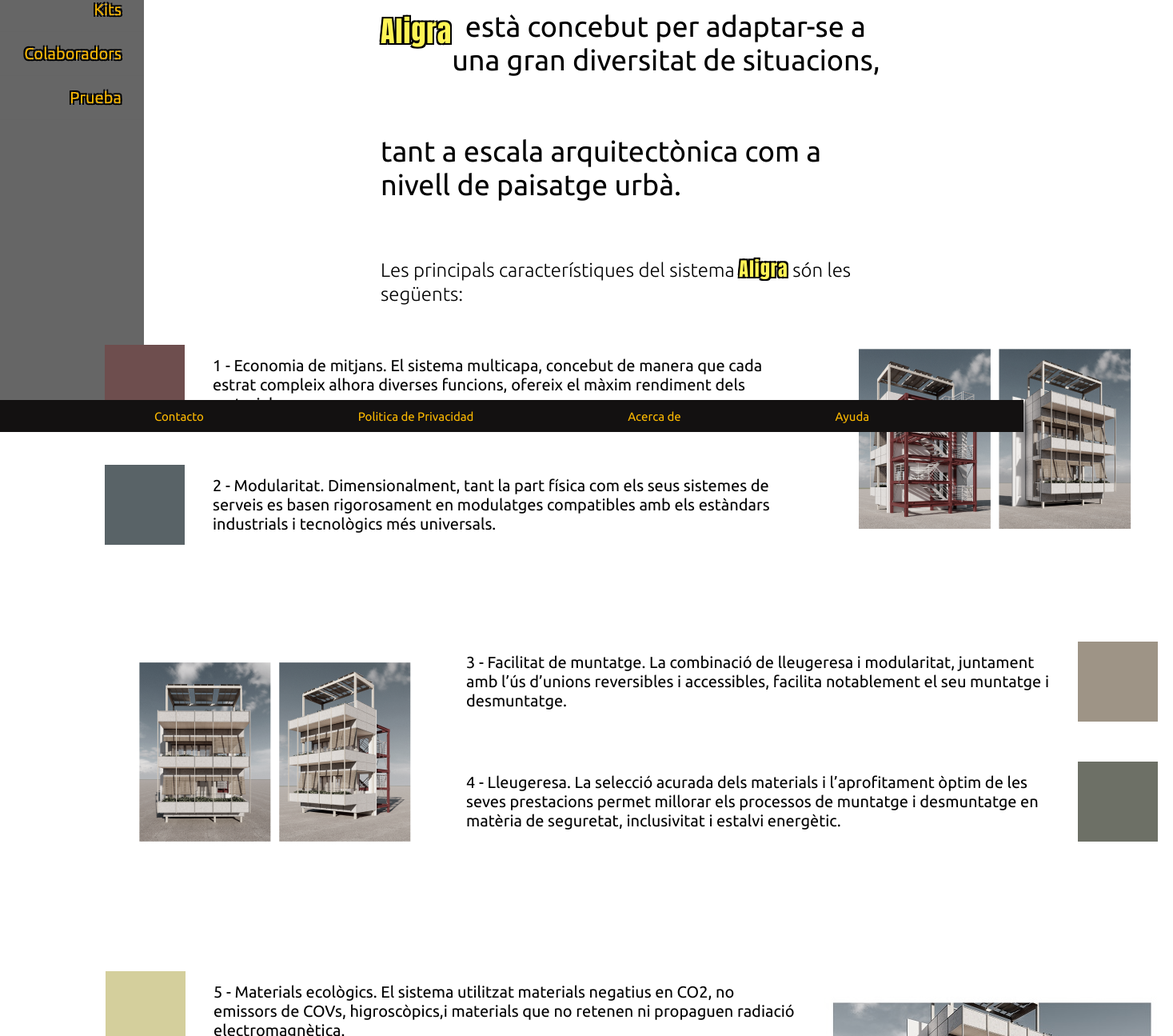
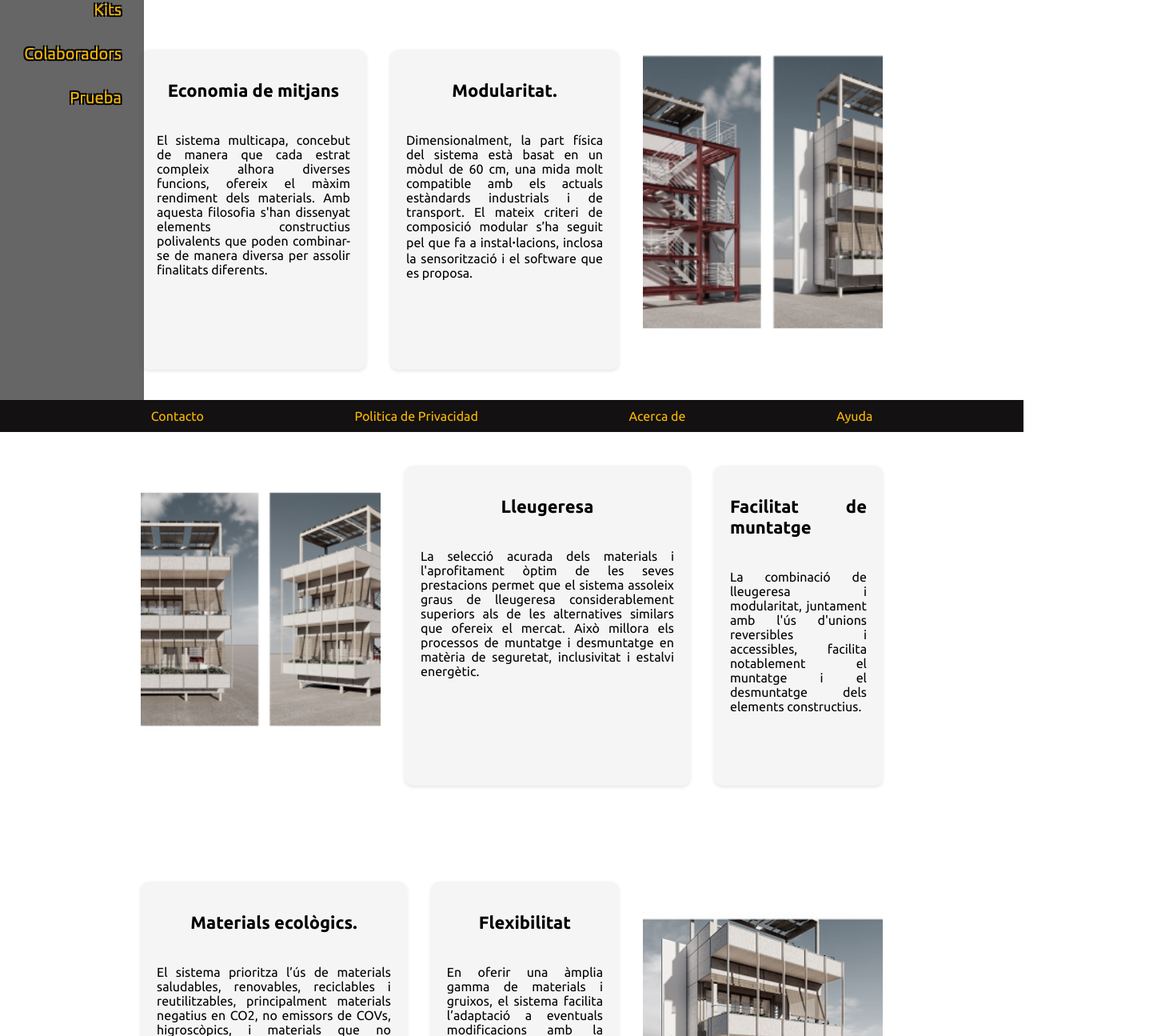
Before and after one commit to Manuraptor/amunt-p1-aligra, a SvelteKit app: page /caracteristiques in a window 1280 px wide. Shown: the part 260-1555 px from the top of the page at 80% size, 1467 px wide, since content can reach past the window. Built offline with nearby package versions, Linux system fonts and the light colour scheme.

Commit message:
cambiando a componente la pagina de caracteristiques

```diff
--- a/src/global.css
+++ b/src/global.css
@@ -11,6 +11,17 @@
     font-size: 22px;
     font-weight: bold;
 }
+h3{
+    font-size: 20px;
+}
 p{
-    font-size: 15px;
+    font-size: 16px;
 }
+.aligra{
+
+    font-family: Impact;
+    color: #FCB900;
+    letter-spacing: 2px;
+    font-size: 22px;
+    font-weight: lighter;
+}
--- a/src/lib/componentes/ArticleQueEsAligra.svelte
+++ b/src/lib/componentes/ArticleQueEsAligra.svelte
@@ -17,10 +17,6 @@
         text-align: justify;
     }
 
-    p {
-        font-size: 16px;
-        line-height: 1.5;
-    }
 
 
 </style>
--- a/src/routes/+page.svelte
+++ b/src/routes/+page.svelte
@@ -19,7 +19,7 @@
     <div transition:fly={{ x: -400, duration: 1500 }}>
 
         <h2>Regeneració Sostenible d'Edificis d'Habitatges</h2>
-        <h4><span>Aligra</span>, la solució guanyadora del repte urbà proposa una renovació avantguardista i sostenible d'edificis<br> residencials mitjançant sistemes innovadors.</h4>
+        <h4><span class="aligra">Aligra</span>, la solució guanyadora del repte urbà proposa una renovació avantguardista i sostenible d'edificis<br> residencials mitjançant sistemes innovadors.</h4>
     </div>
 {/if}
 </main>
@@ -54,16 +54,10 @@
     h4 {
         color: white;
         margin-top:-5px;
-        font-size: 15px;
+        font-size: 17px;
     }
 
-    span{
-        font-family: Impact,serif;
-        font-weight: lighter;
-        letter-spacing: 1px;
-        font-size: 22px;
-       color: #FCB900;
-    }
+
     @media screen and (max-width: 768px){
         h2{
             font-size: 17px;
--- a/src/routes/Aligra/+page.svelte
+++ b/src/routes/Aligra/+page.svelte
@@ -14,10 +14,10 @@
     <div>
 
         <Article>
-            <span class="aligra">Aligra</span> és un dels projectes guanyadors de la convocatòria  per a la “Regeneració d’edificis d’habitatges amb sistemes innovadors sostenibles” de la fundació BitHábitat. En el marc dels “reptes urbans”, l'Ajuntament de Barcelona busca solucions integrals que millorin l'habitabilitat i el rendiment energètic dels habitatges de la ciutat. L'objectiu d'aquest “repte urbà” ha estat trobar noves solucions integrals per a millorar el rendiment energètic dels habitatges de barcelona, aportant nous materials i/o usos dels existents, noves tecnologies i nous dissenys. Amb aquest repte, promogut per BIT Hàbitat, de la mà de l’Institut Municipal d’Urbanisme i la Gerència d’Urbanisme, es buscaven solucions que no només abordin la rehabilitació integral dels edificis sinó que també qüestions com l’ús eficient dels recursos, la mitigació i adaptació al canvi climàtic, així com la resiliència.
+            <span class="aligra">Aligra</span> és un dels projectes guanyadors de la convocatòria  per a la “Regeneració d’edificis d’habitatges amb sistemes innovadors sostenibles” de la fundació BitHábitat. En el marc dels “reptes urbans”, l'Ajuntament de Barcelona busca solucions integrals que millorin l'habitabilitat i el rendiment energètic dels habitatges de la ciutat. L'objectiu d'aquest “repte urbà” ha estat trobar noves solucions integrals per a millorar el rendiment energètic dels habitatges de Barcelona, aportant nous materials i/o usos dels existents, noves tecnologies i nous dissenys. Amb aquest repte, promogut per BIT Hàbitat, de la mà de l’Institut Municipal d’Urbanisme i la Gerència d’Urbanisme, es buscaven solucions que no només abordin la rehabilitació integral dels edificis sinó que també qüestions com l’ús eficient dels recursos, la mitigació i adaptació al canvi climàtic, així com la resiliència.
 
         </Article>
-
+    </div>
 
 
         <section>
@@ -26,7 +26,7 @@
             <img transition:fade src={imgPortada3} alt="">
             <img transition:fade src={imgPortada4} alt="">
         </section>
-
+    <div>
         <Article>
             El sistema <span class="aligra">Aligra</span> respon al Repte Urbà de forma rigorosa i flexible. Diverses empreses de
             perfils complementaris ens hem aliat per oferir aquesta solució multicapa i escalable a partir
@@ -36,8 +36,8 @@
             el mercat, però que es tradueix a un sistema genèric, de codi obert, adaptable a qualsevol
             licitació o situació constructiva sense les restriccions imposades per les patents privatives.
         </Article>
-
-
+    </div>
+<div>
         <Article>
             <span class="aligra">Aligra</span> està concebut per adaptar-se a una gran diversitat de situacions, tant a escala arquitectònica com a nivell de paisatge urbà. S’han analitzat diferents configuracions d’ampliació de volum a partir d’edificis reals de la ciutat de Barcelona, des de polígons residencials fins a finques de l'Eixample, passant per alguns casos menys habituals d’edificis no alineats a carrer.<br>
             S’han considerat i analitzat casos d’ampliació de l'espai privatiu dels habitatges, d'introducció de galeries, de generació d’espais oberts privats i col·lectius, així com la possibilitat d’encabir nous nuclis de comunicació vertical. A nivell de materials, es proposa un sistema on les capes d'acabat són intercanviables per tal d'oferir diversitat de textures i colors de façana.
@@ -46,44 +46,34 @@
 </main>
 
 <style>
-   /* main {
-        margin-left: 210px;
-        padding: 25px;
-    }
+
 
 
     div {
-        margin-top: 50px;
         display: flex;
         flex-direction: column;
-        gap: 30px;
+        margin-bottom: 30px;
+        margin-top: 20px;
     }
 
     section {
         display: flex;
-        overflow-x: auto;
-        gap: 10px;
+        margin: 40px;
+        gap: 30px;
+
     }
 
     section img {
-        width: 300px;
-        height: 200px;
+        width: 240px;
+        height: 240px;
         object-fit: cover;
         filter: grayscale(90%);
         transition: all 0.5s ease;
         cursor:pointer;
     }
-    section img:hover{
+    section img:hover {
         transform: scale(1.1);
-        filter: none;*/
-       /* margin: 10px;*/
-/*    .aligra{
-        font-family: Impact;
-       color: white;
-        letter-spacing: 2px;
-        font-size: 20px;
-        font-weight: lighter;
-        text-shadow: -2px -2px 0 #000, 2px -2px 0 #000, -2px 2px 0 #000, 2px 2px 0 #000;
+        filter: none;
+    }
 
-    }*/
 </style>
--- a/src/routes/caracteristiques/+page.svelte
+++ b/src/routes/caracteristiques/+page.svelte
@@ -1,208 +1,103 @@
 <script>
-    import '/src/global.css'
     import { fade } from 'svelte/transition';
     import Foto1 from "$lib/imagenes/Caracteristiques/d18.jpg"
     import Foto2 from "$lib/imagenes/Caracteristiques/d21.jpg"
     import Foto3 from "$lib/imagenes/Caracteristiques/foto3carateristiques.jpg"
-    import Rectangle29 from "$lib/imagenes/Caracteristiques/Rectangle29.jpg"
-    import Rectangle27 from "$lib/imagenes/Caracteristiques/Rectangle27.jpg"
-    import Rectangle18 from "$lib/imagenes/Caracteristiques/Rectangle18.jpg"
-    import Rectangle19 from "$lib/imagenes/Caracteristiques/Rectangle19.jpg"
-    import Rectangle14 from "$lib/imagenes/Caracteristiques/Rectangle14.jpg"
-    import Rectangle15 from "$lib/imagenes/Caracteristiques/Rectangle15.jpg"
-    /* import Tarjeta from "$routes/caracteristiques/Tarjeta.svelte"*/
-
+    import ArticleQueEsAligra from "$lib/componentes/ArticleQueEsAligra.svelte";
 
 </script>
 
-<main>
-    <article>
-
-    <p><span>Aligra</span> &nbsp està concebut per adaptar-se a una gran diversitat de situacions,</p>
-    <p>tant a escala arquitectònica com a nivell de paisatge urbà.</p>
 
 
-    <h3>Les principals característiques del sistema <span>Aligra</span> són les següents:</h3>
 
-</article>
-<!-- <Tarjeta/> -->
+        <h2>Característiques Innovadores del Sistema Arquitectònic &nbsp<span>Aligra</span></h2>
+
+
+
 <section>
-    <div class="contenedorgrupo">
-        <div class="contenedor2cuadrados">
-            <div class="cuadradoytexto">
-                <img src={Rectangle29}
-                     alt="decoración cuadrado"/>
-                <div class="contenedortexto">
-                   1 - Economia de mitjans.
+    <ArticleQueEsAligra>
 
-                    El sistema multicapa, concebut de manera que cada estrat
-                    compleix alhora diverses funcions, ofereix el màxim rendiment
-                    dels materials.
-                </div>
-            </div>
-            <div class="cuadradoytexto">
-                <img src={Rectangle27}
-                     alt="decoración cuadrado"/>
-                <div class="contenedortexto">2 -
-                    Modularitat.
+                   <h2>Economia de mitjans</h2>
 
-                    Dimensionalment, tant la part física com els seus sistemes de serveis
-                    es basen rigorosament en modulatges compatibles amb els estàndars industrials
-                    i tecnològics més universals.
-                </div>
-            </div>
-        </div>
-        <img transition:fade src={Foto2} alt="foto"/>
-    </div>
+                   <p> El sistema multicapa, concebut de manera que cada estrat compleix alhora diverses funcions, ofereix el màxim rendiment dels materials. Amb aquesta filosofia s'han dissenyat elements constructius polivalents que poden combinar-se de manera diversa per assolir finalitats diferents.</p>
+    </ArticleQueEsAligra>
+
+      <ArticleQueEsAligra>
+                  <h2> Modularitat.</h2>
+
+               <p> Dimensionalment, la part física del sistema està basat en un mòdul de 60 cm, una mida molt compatible amb els actuals estàndards industrials i de transport. El mateix criteri de composició modular s’ha seguit pel que fa a instalꞏlacions, inclosa la sensorització i el software que es proposa.</p>
+       </ArticleQueEsAligra>
+
+        <img class="fotocaracteristicas" transition:fade src={Foto2} alt="foto"/>
+
 </section>
 <section>
-    <div class="contenedorgrupo">
-        <img transition:fade src={Foto1}
-             alt="foto"/>
-        <div class="contenedor2cuadrados">
-            <div class="cuadradoytexto">
 
-                <div class="contenedortexto">
-                   3 - Facilitat de muntatge.
+        <img class="fotocaracteristicas" transition:fade src={Foto1} alt="foto"/>
 
-                    La combinació de lleugeresa i modularitat, juntament
-                    amb l’ús d’unions reversibles i accessibles, facilita
-                    notablement el seu muntatge i desmuntatge.
-                </div>
-                <img src={Rectangle18}
-                     alt="decoración cuadrado"/>
-            </div>
-            <div class="cuadradoytexto">
-                <div class="contenedortexto">
-                  4 - Lleugeresa.
+        <ArticleQueEsAligra>
+                    <h2>Lleugeresa</h2>
 
-                    La selecció acurada dels materials i l’aprofitament
-                    òptim de les seves prestacions permet millorar els
-                    processos de muntatge i desmuntatge en matèria de
-                    seguretat, inclusivitat i estalvi energètic.
-                </div>
-                <img src={Rectangle19}
-                     alt="decoración cuadrado"/>
-            </div>
-        </div>
-    </div>
+                 <p> La selecció acurada dels materials i l'aprofitament òptim de les seves prestacions permet que el sistema assoleix graus de lleugeresa considerablement superiors als de les alternatives similars que ofereix el mercat. Això millora els processos de muntatge i desmuntatge en matèria de seguretat, inclusivitat i estalvi energètic.
+                 </p>
+    </ArticleQueEsAligra>
+
+            <ArticleQueEsAligra>
+           <h2>Facilitat de muntatge</h2>
+
+                <p> La combinació de lleugeresa i modularitat, juntament amb l'ús d'unions reversibles i accessibles, facilita notablement el muntatge i el desmuntatge dels elements constructius.
+                </p>
+    </ArticleQueEsAligra>
 </section>
 <section>
-    <div class="contenedorgrupo">
-        <div class="contenedor2cuadrados">
-            <div class="cuadradoytexto">
-                <img src={Rectangle14}
-                     alt="decoración cuadrado"/>
-                <div class="contenedortexto">
-                   5 - Materials ecològics.
+<ArticleQueEsAligra>
+                   <h2>Materials ecològics.</h2>
 
-                    El sistema utilitzat materials negatius en CO2, no emissors de
-                    COVs, higroscòpics,i materials que no retenen ni propaguen
-                    radiació electromagnètica.
-                </div>
+                 <p>El sistema prioritza l’ús de materials saludables, renovables, reciclables i reutilitzables, principalment materials negatius en CO2, no emissors de COVs, higroscòpics, i materials que no retinguin ni propaguin radiació electromagnètic.</p>
+
+    </ArticleQueEsAligra>
+           <ArticleQueEsAligra>
+               <h2>Flexibilitat</h2>
+
+                  <p>En oferir una àmplia gamma de materials i gruixos, el sistema
+                    facilita l’adaptació a eventuals modificacions amb la possible
+                    participació dels futurs usuaris.</p>
+           </ArticleQueEsAligra>
+
+        <img class="fotocaracteristicas" transition:fade src={Foto3} alt="foto"/>
 
 
-            </div>
-            <div class="cuadradoytexto">
-                <img src={Rectangle15}
-                     alt="decoración cuadrado"/>
-                <div class="contenedortexto">
-                   6 - Flexibilitat.
+</section>
 
-                    En oferir una àmplia gamma de materials i gruixos, el sistema
-                    facilita l’adaptació a eventuals modificacions amb la possible
-                    participació dels futurs usuaris.
-                </div>
-            </div>
-        </div>
-        <img transition:fade src={Foto3}
-             alt="foto"/>
-    </div>
 
-</section>
-</main>
+
 <style>
 
+   h2{
+       display: flex;
+       align-items: center;
+       justify-content: center;
+       margin-bottom: 40px;
+   }
+   span{
+       color: #FCB900;
+   }
 
-    main {
-        margin: 0;
-        padding:0;
-        box-sizing: border-box;
-        margin-left: 300px;
-    }
-
-    article {
-        display: flex;
-        width: 100%;
-        height: 100px;
-        justify-content: center;
-        align-items: center;
-        flex-direction: column;
-        padding-top: 275px;
-        padding-bottom: 120px;
-    }
 
     section {
         width: 100%;
+        height: 400px;
         display: flex;
-        justify-content: center;
+        justify-content: space-between;
         margin-top: 120px;
+        gap: 30px;
 
     }
 
-    .contenedortexto {
 
-        height: 100px;
-        width: 730px;
-        display: flex;
-        align-items: center;
-
-    }
-
-    .contenedorgrupo {
-        display: flex;
-        flex-direction: row;
-    }
-
-    .contenedor2cuadrados {
-        display: flex;
-        flex-direction: column;
-        gap: 50px;
-    }
-
-    .cuadradoytexto {
-        display: flex;
-        flex-direction: row;
-        justify-content: space-around;
-        align-items: center;
-        height: 100px;
-        width: 900px;
-        font-size: 20px;
-    }
-
-    p {
-        display: flex;
-        font-size: 36px;
-        justify-content: center;
-
-    }
-
-        h3{
-            margin-top: 30px;
-            font-style: initial;
-            font-size: 24px;
-            font-weight: lighter;
-        }
-    span {
-        font-family: Impact;
-        letter-spacing: 1px;
-        font-weight: lighter;
-        color: #FFF455;
-        text-shadow: -2px -2px 0 #000, 2px -2px 0 #000, -2px 2px 0 #000, 2px 2px 0 #000;
-    }
-
-    img {
-
+   img {
+       width: 300px;
+       height: 380px;
         filter: grayscale(75%);
         transition: all 0.5s ease;
         object-fit: cover;
--- a/src/routes/colaboradors/+page.svelte
+++ b/src/routes/colaboradors/+page.svelte
@@ -112,9 +112,7 @@
         color: black;
     }
 
-    p{
-        padding-top:20px;
-    }
+
 
     h3{font-size: 16px;
     }
```
